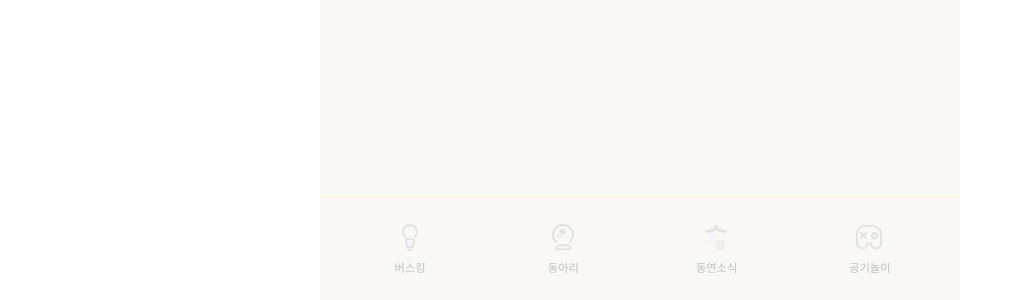
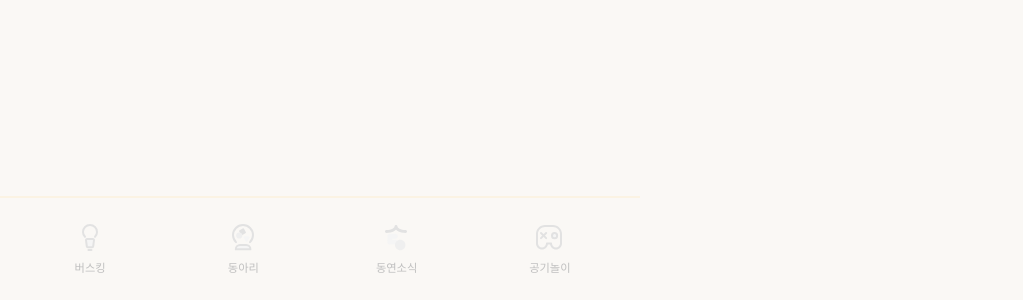
Before and after one commit to ajoufesta/client, a Next.js app: page / in a window 1280 px wide. Shown: the part 500-800 px from the top of the page, without its empty margins (0-1023 px from the left). Built offline with nearby package versions, Linux system fonts and the light colour scheme.

Commit message:
style/#81 : 불필요한 div 제거, div -> main으로 시멘틱 태깅

```diff
--- a/src/app/layout.tsx
+++ b/src/app/layout.tsx
@@ -32,13 +32,11 @@ export default function RootLayout({
         <link rel="apple-touch-icon" sizes="167x167" href="192.png" />
         <link rel="apple-touch-icon" sizes="180x180" href="192.png" />
       </Head>
-      <body className="flex items-center justify-center">
-        <div className="h-screen w-screen max-w-screen-sm bg-brown-100 relative flex flex-col items-center">
-          <div className="h-[calc(100vh-10.4rem)] flex flex-col justify-center items-center">
-            {children}
-          </div>
-          <Footer />
-        </div>
+      <body className="h-screen w-screen max-w-screen-sm bg-brown-100 relative flex flex-col items-center">
+        <main className="h-[calc(100vh-10.4rem)] flex flex-col justify-center items-center">
+          {children}
+        </main>
+        <Footer />
       </body>
     </html>
   );
```
